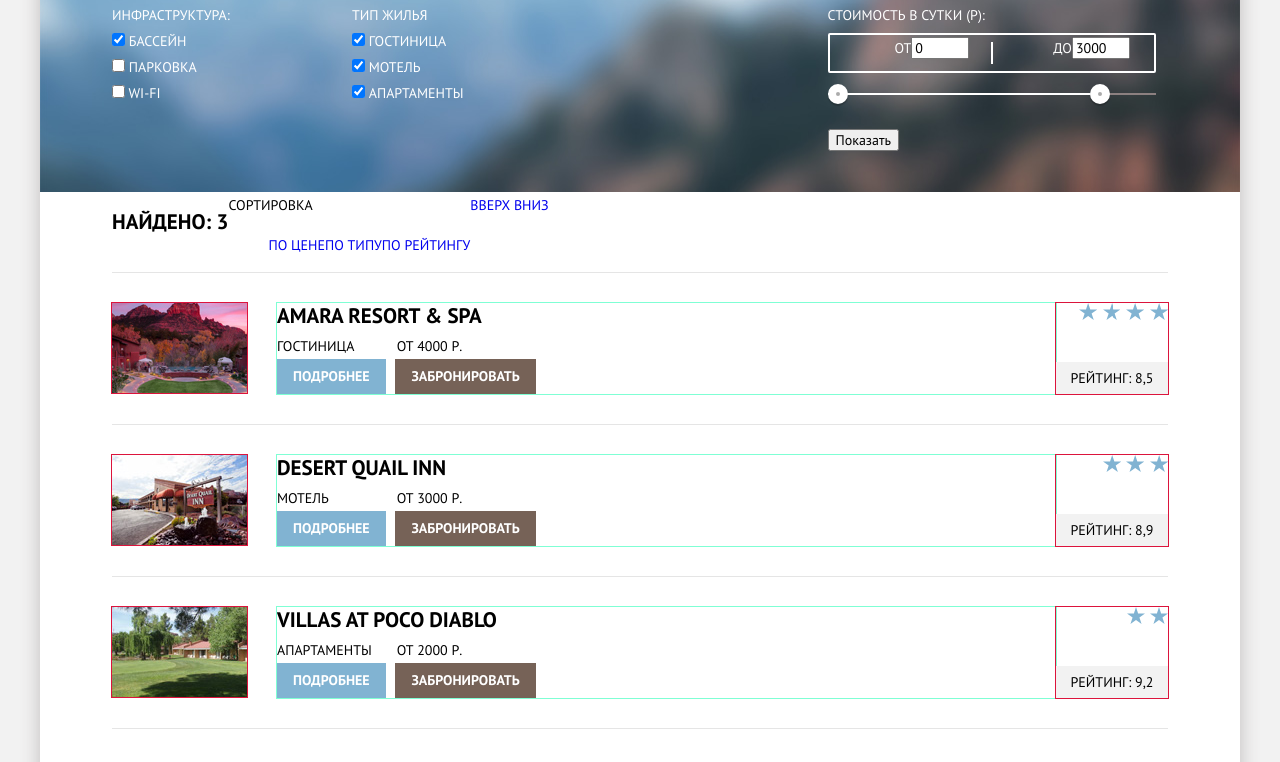
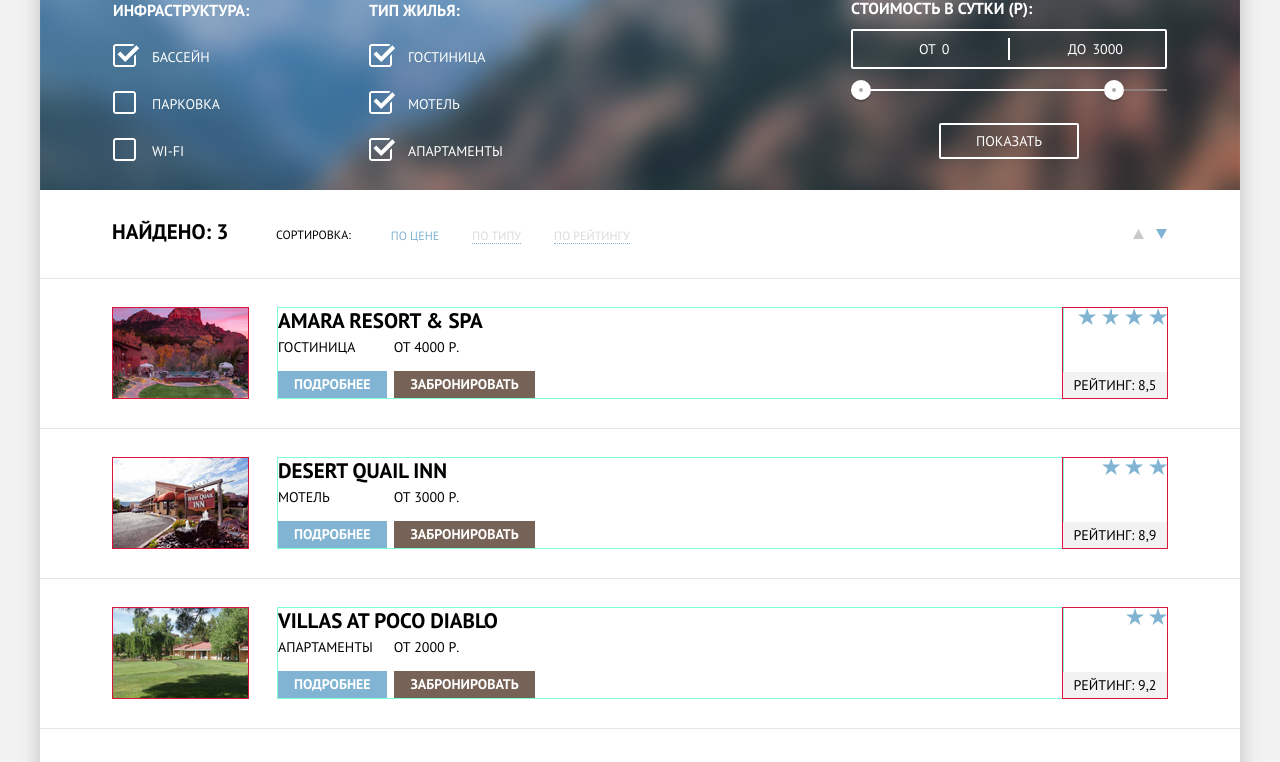
Before and after one commit to Jul22/1014183-sedona-25, a plain HTML site: page catalog.html in a window 1280 px wide. Shown: the part 84-846 px from the top of the page. Drawn offline with Linux system fonts and the light colour scheme.

```diff
--- a/catalog.html
+++ b/catalog.html
@@ -41,7 +41,7 @@
         </div>
       </fieldset>
   <fieldset class="hotel-type">
-    <legend class="filter-title">ТИП ЖИЛЬЯ</legend>
+    <legend class="filter-title">ТИП ЖИЛЬЯ:</legend>
     <div class="filter-line">
     <input type="checkbox" id="hotel" checked>
     <label for="hotel">ГОСТИНИЦА</label>
@@ -78,19 +78,25 @@
    <h2>НАЙДЕНО: 3</h2>
  </div>
   <div class="filter-result-list">
-    <span>СОРТИРОВКА</span>
+    <span>СОРТИРОВКА:</span>
   <ul class="filter-result-variation">
-    <li><a href="#">ПО ЦЕНЕ</a></li>
+    <li><a href="#" class="active">ПО ЦЕНЕ</a></li>
     <li><a href="#">ПО ТИПУ</a></li>
     <li><a href="#">ПО РЕЙТИНГУ</a></li>
   </ul>
   </div>
   <div class="filter-controls">
-    <span><a href="#" class="filter-controls-btn up">ВВЕРХ</a></span>
-    <span><a href="#" class="filter-controls-btn down">ВНИЗ</a></span>
+    <a href="#" class="filter-controls-btn up"><span class="visually-hidden">ВВЕРХ</span>
+      <svg xmlns="http://www.w3.org/2000/svg" width="11" height="10" viewBox="0 0 11 10">
+        <path fill="#231F20" d="M5.5 0L0 10h11z"/></svg>
+    </a>
+    <a href="#" class="filter-controls-btn down active"><span class="visually-hidden">ВНИЗ</span>
+      <svg xmlns="http://www.w3.org/2000/svg" width="11" height="10" viewBox="0 0 11 10">
+        <path fill="#231F20" d="M5.5 10L0 0h11"/></svg>
+    </a>
   </div>
 </section>
-  <section class="hotels hotel-border-top">
+  <section class="hotels">
      <div class="hotel-photo">
       <a href="#">
       <img src="img/amara.jpg" width="135" height="90" alt="фотография отеля 1">
@@ -98,11 +104,11 @@
      </div>
     <div class="hotel-description">
       <h2 class="hotel-name"><a href="#">Amara Resort & Spa</a></h2>
-      <div class="wrap-one">
+      <div class="hotel-price-wrap">
       <span class="hotel-information">Гостиница</span>
         <span class="price">От 4000 р.</span>
       </div>
-        <div class="wrap-two">
+        <div class="hotel-booking-wrap">
         <a href="#" class="button booking-btn-control">Подробнее</a>
         <a href="#" class="button booking-btn booking-btn-control">Забронировать</a>
          </div>
@@ -126,11 +132,11 @@
     </div>
     <div class="hotel-description">
       <h2 class="hotel-name"><a href="#">Desert Quail Inn</a></h2>
-      <div class="wrap-one">
+      <div class="hotel-price-wrap">
       <span class="hotel-information">Мотель</span>
       <span class="price">От 3000 р.</span>
     </div>
-      <div class="wrap-two">
+      <div class="hotel-booking-wrap">
       <a href="#" class="button booking-btn-control">Подробнее</a>
       <a href="#" class="button booking-btn booking-btn-control">Забронировать</a>
     </div>
@@ -153,11 +159,11 @@
     </div>
     <div class="hotel-description">
       <h2 class="hotel-name"><a href="#">Villas At Poco Diablo</a></h2>
-      <div class="wrap-one">
+      <div class="hotel-price-wrap">
       <span class="hotel-information">Апартаменты</span>
       <span class="price">От 2000 р.</span>
     </div>
-      <div class="wrap-two">
+      <div class="hotel-booking-wrap">
       <a href="#" class="button booking-btn-control">Подробнее</a>
       <a href="#" class="button booking-btn booking-btn-control">Забронировать</a>
     </div>
--- a/css/style.css
+++ b/css/style.css
@@ -263,8 +263,7 @@
 }
 
 .feature-item-house::before,
-.feature-item-food::before,
-.feature-item-gifts::before {
+.feature-item-food::before {
   content: "";
 
   position: absolute;
@@ -277,6 +276,18 @@
   transform: translateX(-50%);
 }
 
+.feature-item-gifts::before {
+  content: "";
+
+  position: absolute;
+  top: 57px;
+  left: 50%;
+  width: 75px;
+  height: 75px;
+  background-position: 0 0;
+  background-repeat: no-repeat;
+  transform: translateX(-41%);
+}
 .feature-item-house::before {
   background-image: url("../img/icon-1.svg");
 
@@ -371,7 +382,6 @@
 
 /* Форма */
 .booking {
-  padding-top: 52px;
   width: auto;
   background-color: #ffffff;
   overflow: hidden;
@@ -382,8 +392,8 @@
   z-index: 2;
   position: relative;
   background: #ffffff;
-  padding-top: 52px;
-  padding-bottom: 30px;
+  padding-top: 48px;
+  padding-bottom: 45px;
 }
 
 .booking-title b {
@@ -409,18 +419,19 @@
 
 .booking-search {
   margin: 0 auto;
-  margin-top: 45px;
   padding: 30px 0;
+  width: 568px;
+
   display: block;
   position: relative;
   background-color: #766357;
   color: #ffffff;
   text-align: center;
   font-size: 21px;
+  line-height: 26px;
+  font-weight: bold;
 
-
-  width: 568px;
-  max-height: 86px;
+  z-index: 2;
 }
 
 .booking-form {
@@ -437,8 +448,8 @@
 
   outline: 1px solid crimson;
 }
-/*
-@keyframes transition{
+
+/*@keyframes transition{
   0% {
     transform: translateY(-100%);
   }
@@ -475,7 +486,7 @@
 .booking-item label {
   display: inline-block;
   width: 95px;
-  padding-top: 6px;
+  padding-top: 9px;
   padding-right: 19px;
 
   font-weight: bold;
@@ -485,12 +496,12 @@
 
 label.label-adults {
   width: 73px;
-  margin-right: 19px;
+  padding-right: 40px;
 }
 
 label.label-children {
   width: 40px;
-  margin-right: 5px;
+  padding-right: 26px;
 }
 
 .booking-item input[type="text"] {
@@ -535,9 +546,9 @@
 .calendar svg {
   fill: #cacaca;
   position: absolute;
-  -webkit-transform: translate(-11px, -12px);
-  -ms-transform: translate(-11px, -12px);
-  transform: translate(-11px, -12px);
+  -webkit-transform: translate(-12px, -10px);
+  -ms-transform: translate(-12px, -10px);
+  transform: translate(-12px, -10px);
 }
 
 .calendar:hover svg {
@@ -577,11 +588,16 @@
   background-color: #f2f2f2;
 }
 
+input[type='number'] {
+  -moz-appearance: textfield;
+}
+
+
 
 .control-btn {
   width: 38px;
   height: 38px;
-  color: #f2f2f2;
+  background-color: #f2f2f2;
   border: none;
 }
 .control_btn:hover,
@@ -656,7 +672,18 @@
   background-color: #81b3d2;
 }
 
+.button {
+  font-size: 14px;
+  line-height: 21px;
 
+  text-align: center;
+  color: #ffffff;
+  vertical-align: middle;
+  text-transform: uppercase;
+
+  background-color: #81b3d2;
+  border: none;
+}
 
 .search-button {
   width: 100%;
@@ -670,18 +697,7 @@
   background-color: #5596be;
   color: #93b9d0;
 }
-.button {
-  font-size: 14px;
-  line-height: 21px;
 
-  text-align: center;
-  color: #ffffff;
-  vertical-align: middle;
-  text-transform: uppercase;
-
-  background-color: #81b3d2;
-  border: none;
-}
 
 .button:hover {
   background-color: #669ebf;
@@ -725,7 +741,7 @@
 
 .main-footer {
   margin: 0 auto;
-  padding: 44px 0 47px 0;
+  padding: 37px 0 47px 0;
   width: 1200px;
 
   display: flex;
@@ -737,7 +753,7 @@
 .footer-index-page {
   position: absolute;
   opacity: 0.81;
-  transform: translateY(-128px);
+  transform: translateY(-121px);
 }
 
 
@@ -901,65 +917,176 @@
 .filter {
   background-color: #b2b2b2;
   background-image: url("../img/filter-background.jpg");
+  background-repeat: no-repeat;
+  background-position: 100% 21%;
   width: 1200px;
 }
 
 .filter-form {
-  width: 1056px;
-  padding: 30px 0;
-  margin: 0 auto;
+  padding: 0 73px 5px;
   display: -webkit-box;
   display: -ms-flexbox;
   display: flex;
   color: #ffffff;
 }
 
+.filter-line label {
+  margin-bottom: 21px;
+}
+
+.filter-form input[type="checkbox"] {
+  display: none;
+}
+
+.filter-form input[type="checkbox"] + label {
+  display: block;
+  padding-left: 39px;
+  position: relative;
+}
+
+.filter-form input[type="checkbox"] + label::before {
+  content: "";
+  background-image: url("../img/checkbox-off.svg");
+  background-repeat: no-repeat;
+  position: absolute;
+  top: 0;
+  left: 0;
+  width: 23px;
+  height: 23px;
+}
+
+.filter-form input[type="checkbox"]:checked + label::before {
+  content: "";
+  background-image: url("../img/checkbox-on.svg");
+  background-repeat: no-repeat;
+  position: absolute;
+  top: 0;
+  left: 0;
+  width: 27px;
+  height: 23px;
+}
+
+.filter-form input[type="checkbox"]:disabled + label::before {
+  color: #6a6a6a
+}
+
+.filter-form input[type="checkbox"]:checked:disabled + label::before {
+  color: #6a6a6a
+}
+
 .filter-type,
 .hotel-type {
-  width: 240px;
+  width: 256px;
   margin: 0;
   padding: 0;
   border: none;
 }
 
-.filter-range {
-  width: 328px;
-  margin-left: auto;
+.filter-title {
+  font-size: 16px;
+  font-weight: bold;
+  margin-bottom: 21px;
+  padding-top: 25px;
+}
+
+
+
+
+
+.filter-result {
+  width: 1200px;
+  display: -webkit-box;
+  display: -ms-flexbox;
+  display: flex;
+  align-items: baseline;
+  padding: 29px 72px 30px 72px;
+  box-sizing: border-box;
+  border-bottom: 1px solid #e5e5e5;
+}
+
+.filter-result-number {
+  width: 164px;
+}
+
+.filter-result-number h2 {
+  margin: 0;
+}
+
+.filter-result-list {
+  width: 650px;
+  display: flex;
+}
+
+.filter-result-list span {
+  font-size: 12px;
+}
+.filter-result-list ul {
+  list-style: none;
+  display: -webkit-box;
+  display: -ms-flexbox;
+  display: flex;
+  margin: 0;
+}
+
+.filter-result-variation li {
+  padding-right: 33px;
+}
+
+.filter-result-variation a {
+  text-decoration: none;
+  color: #dadada;
+  border-bottom: 1px dotted #81b3d2;
+  font-size: 12px;
+  line-height: 18px;
+}
+
+.filter-result-variation a:hover {
+  color: #81b3d2;
+}
+
+.filter-result-variation a:active {
+  color: #000000;
   border: none;
 }
 
+.filter-result-variation .active {
+  color: #81b3d2;
+  border: none;
+}
 
-.filter-result {
-  width: 1056px;
-  margin: 0 auto;
+.filter-result-variation .active:hover {
+  color: #81b3d2;
+  border: none;
+}
+
+.filter-controls {
+  width: 241px;
+  text-align: right;
+}
+
+.filter-controls .up {
+  padding-right: 8px;
+}
+.filter-controls-btn path {
+  fill: #cacaca;
+}
+
+.filter-controls-btn:hover path {
+  fill: #000000;
+}
+
+.filter-controls-btn:active path,
+.filter-controls .active path {
+  fill: #81b3d2;
+}
+  /* Отели сетка*/
+
+.hotels {
+  padding: 29px 73px 30px;
   display: -webkit-box;
   display: -ms-flexbox;
   display: flex;
-}
-
-.filter-result-variation {
-  list-style: none;
-  display: -webkit-box;
-  display: -ms-flexbox;
-  display: flex; /*Веременно*/
-}
-
-/* Отели сетка*/
-
-.hotel-border-top {
-  border-top: 1px solid #e5e5e5;
-}
-
-.hotels {
-  /*padding: 30px 73px;
-  display: flex;*/
-  padding: 30px 0;
-  display: -webkit-box;
-  display: -ms-flexbox;
-  display: flex;
-  border-bottom: 1px solid #e5e5e5;
-  width: 1056px;
-  margin: 0 auto;
+  width: 1200px;
   -webkit-box-sizing: border-box;
   box-sizing: border-box;
 
@@ -1012,30 +1139,33 @@
 
 .hotel-information {
   display: inline-block;
-  margin-top: 4px;
   width: 110px;
+  margin-right: 2px;
   text-align: left;
 }
 
 .price {
-  margin-left: 6px;
   width: 142px;
   text-align: left;
 }
 
+.hotel-price-wrap {
+  margin-bottom: 10px;
+}
+
 .booking-btn-control {
   display: inline-block;
-  padding: 7px 16px;
+  padding: 3px 16px;
   text-align: center;
   font-weight: bold;
 }
 .booking-btn {
   background-color: #766257;
-  margin-left: 6px;
+  margin-left: 4px;
 }
 
 .hotel-rate {
-  width: 112px;
+  width: 104px;
   position: relative;
 
   display: -webkit-box;
@@ -1152,17 +1282,30 @@
 .rate {
   -webkit-box-sizing: border-box;
   box-sizing: border-box;
-  padding: 3px 0;
-  margin: auto 0 0;
+  padding: 0;
+  margin: 0;
   text-align: center;
   background-color: #f2f2f2;
 }
 
 /* Временные настройки для фильтра*/
 
+
 .filter-range {
-  width: 328px;
+  width: 316px;
+  margin: 0;
+  padding: 0;
   margin-left: auto;
+  border: none;
+}
+
+.filter-range-title {
+  margin-bottom: 10px;
+  padding-top: 26px;
+
+  font-size: 16px;
+  line-height: 21px;
+  font-weight: bold;
 }
 
 .price-controls {
@@ -1198,13 +1341,19 @@
 
 .price-controls .min-price,
 .price-controls .max-price {
-  width: 90px;
-  padding-left: 65px;
+  width: 79px;
+  padding-left: 66px;
 }
 
 .price-controls input {
-  width: 50px;
-  margin: 0;
+  width: 37px;
+  margin: 4px;
+
+  color: inherit;
+  font: inherit;
+
+  background: none;
+  border: none;
 }
 
 .range-controls {
@@ -1238,7 +1387,9 @@
   -webkit-box-shadow: 0 2px 1px 0 rgba(0, 1, 1, 0.2);
   box-shadow: 0 2px 1px 0 rgba(0, 1, 1, 0.2);
   cursor: pointer;
+  transition: width 0.1s, height 0.1s;
 }
+
 
 .range-toggle-min {
   left: 0;
@@ -1250,4 +1401,28 @@
 
 .range-toggle:hover {
   background: #1c4f80;
+  width: 5px;
+  height: 5px;
 }
+
+.btn-transparent {
+  display: block;
+  margin: 0 auto;
+  padding: 6px 35px;
+
+  font-size: 14px;
+  line-height: 20px;
+  color: #ffffff;
+  text-transform: uppercase;
+
+  background: transparent;
+  border: 2px solid #ffffff;
+  border-radius: 2px;
+  cursor: pointer;
+}
+
+.btn-transparent:hover {
+  color: #000000;
+
+  background: #ffffff;
+}
```
Also changed, not shown: index.html (+1 -1 lines).
